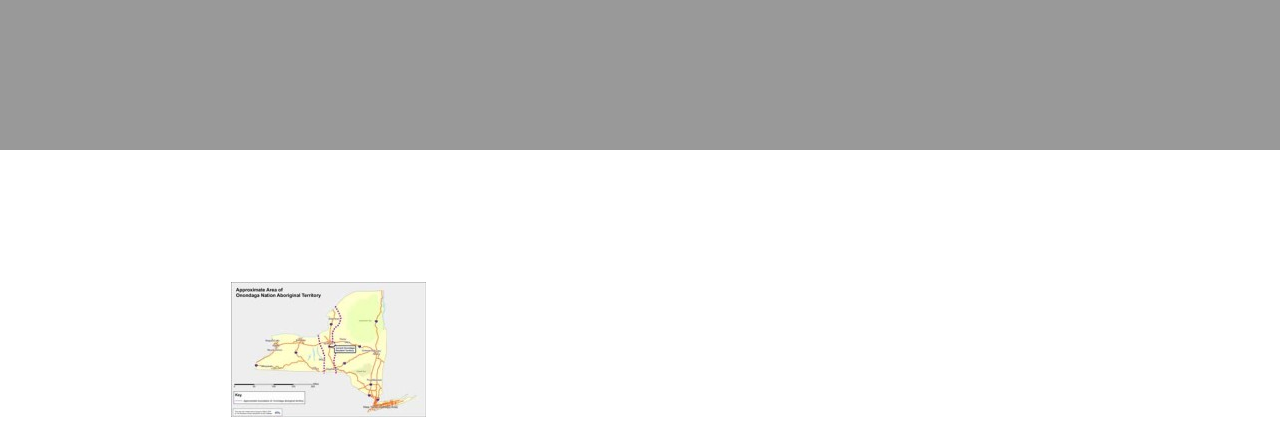
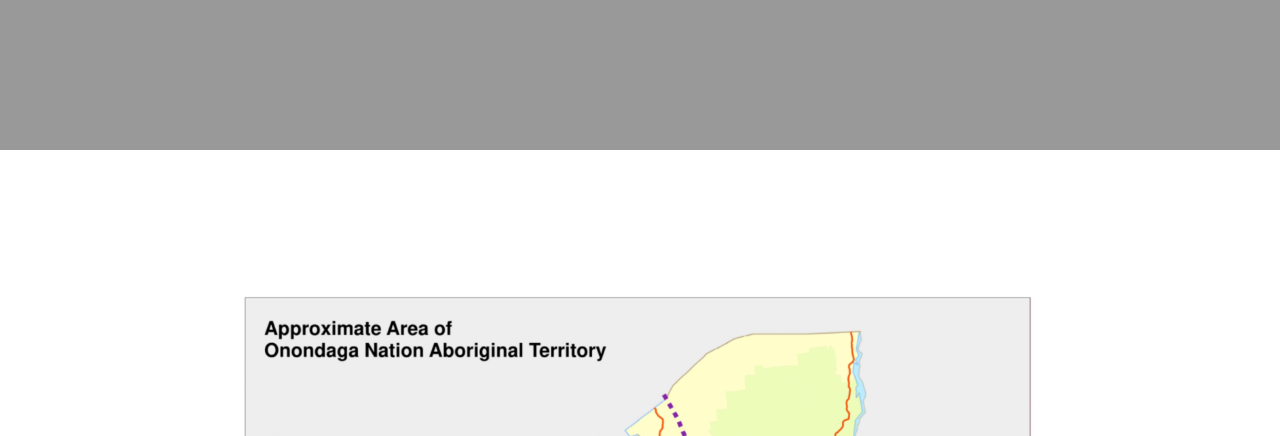
Before and after one commit to adamdjbrett/lakeback.org, an Eleventy site: page content/timeline/land-theft-by-new-york-state.md in a window 1280 px wide. Shown: the part 450-886 px from the top of the page. Built offline with nearby package versions, Linux system fonts and the light colour scheme; Eleventy itself is replaced by a stand-in of ours; files that its build step writes are made by us from their sources; a web font is replaced by a local one; what @zachleat/heading-anchors, eleventy-plugin-toc, string-strip-html, zod-validation-error would draw is missing.

Commit message:
Update Timeline “land-theft-by-new-york-state”

```diff
--- a/content/timeline/land-theft-by-new-york-state.md
+++ b/content/timeline/land-theft-by-new-york-state.md
@@ -4,7 +4,7 @@ description: Land theft by New York State
 date: 2025-03-03T14:25:00.000Z
 section:
   info: 1788-1822 CE
-  image: /img/landmap1-195x135.jpg
+  image: /img/img_2880.jpg
 show_table_of_content: false
 ---
 \    Land theft by New York State
```
Also changed, not shown: public/img/img_2880.jpg (added).
